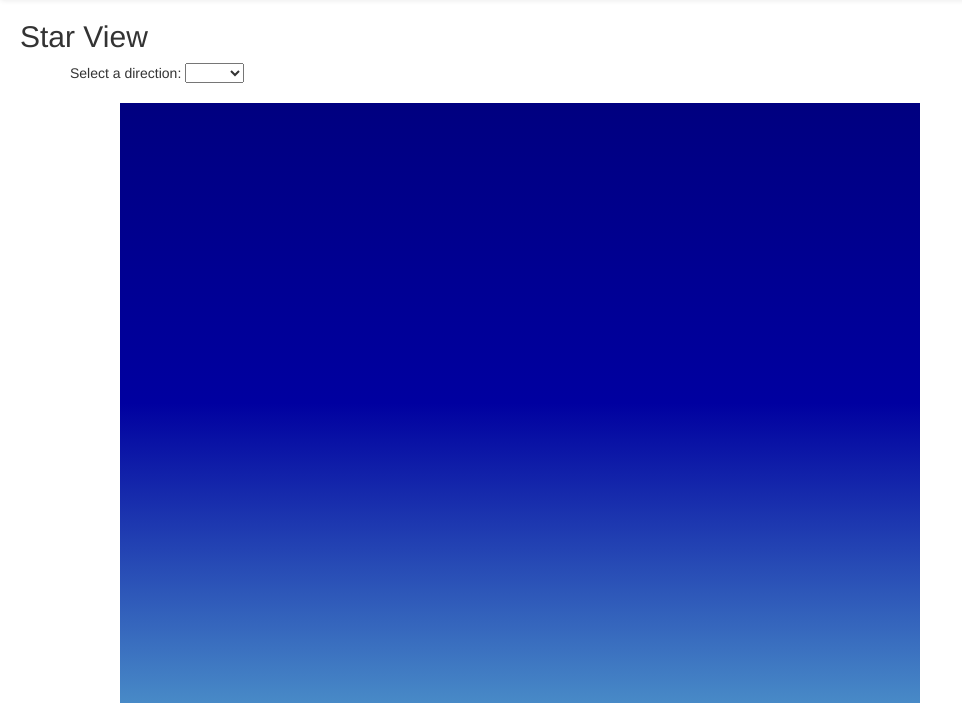
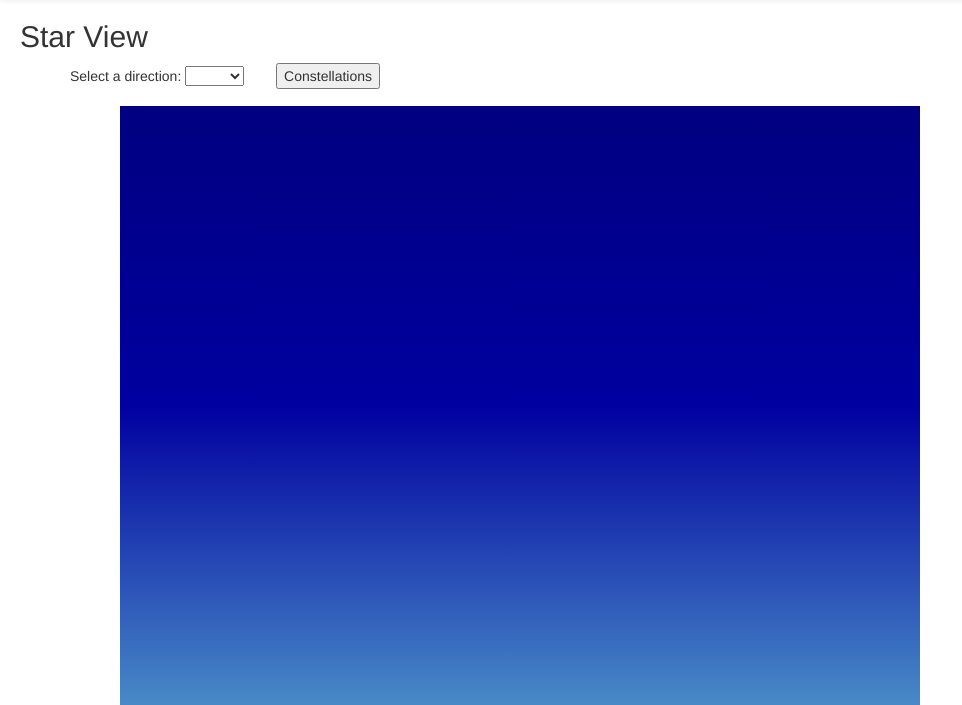
Before and after one commit to ZoeShirah/Hackbright_Star_Project, a Flask app: page /generator in a window 1280 px wide. Shown: the part 52-757 px from the top of the page, without its empty margins (0-962 px from the left). Run offline with Flask 2, Linux system fonts and the light colour scheme; some libraries are stand-ins or nearby versions.

Commit message:
added button for constellations(WIP), created helper functions file

```diff
--- a/server.py
+++ b/server.py
@@ -2,6 +2,7 @@
 
 from jinja2 import StrictUndefined
 import calculations as c
+from helpers import create_list_of_stars
 from flask import Flask, render_template, redirect, request, flash, session
 from flask_debugtoolbar import DebugToolbarExtension
 import json
@@ -25,12 +26,14 @@ app.jinja_env.undefined = StrictUndefined
 @app.route('/')
 def index():
     """Homepage."""
+
     return render_template("homepage.html")
 
 
 @app.route("/stars")
 def star_list(last=0):
     """Show list of stars, 1000 at a time (there are 87,353 stars)"""
+
     try:
         last = int(request.args.get("last"))-1
     except TypeError:
@@ -45,6 +48,7 @@ def star_list(last=0):
 @app.route("/stars/<star_id>")
 def show_star(star_id):
     """Show info about a star"""
+
     try:
         star = Star.query.filter_by(star_id=star_id).one()
     except sqlalchemy.orm.exc.NoResultFound:
@@ -56,6 +60,7 @@ def show_star(star_id):
 @app.route("/login")
 def login_form():
     """Show user log in form"""
+
     if session.get('logged_in') is True:
         flash('user already signed in')
         return redirect('/')
@@ -66,6 +71,7 @@ def login_form():
 @app.route("/login", methods=["POST"])
 def login_process():
     """Process Log-in, checking password"""
+
     username = request.form.get('username')
     password = request.form.get('password')
 
@@ -92,12 +98,14 @@ def login_process():
 @app.route("/generator")
 def generator_form():
     """Show generated map and form"""
+
     return render_template("generator.html")
 
 
 @app.route("/register")
 def register_form():
     """show the registration form"""
+
     if 'user_id' in session:
         flash('user already signed in')
         return redirect('/')
@@ -136,6 +144,7 @@ def register_process():
 @app.route('/logout')
 def logout_process():
     """logout the user by removing their info from the session"""
+
     if 'user_id' in session:
         del session['user_id']
         flash('logged out')
@@ -219,6 +228,7 @@ def search():
 @app.route('/change_defaults')
 def change_defaults():
     """ Take user input for lat/long and time and redraw sky"""
+
     lat = request.args.get("latitude")
     lon = request.args.get("longitude")
     date = request.args.get("date")
@@ -251,33 +261,6 @@ def change_defaults():
 
     return redirect('/generator')
 
-# *****************************************************************
-# Helper functions
-
-
-def create_list_of_stars(direction):
-    stars = Star.query.filter(Star.magnitude < 5).order_by(Star.star_id).all()
-    star_data = []
-    for star in stars:
-        #ra is in hours/min/sec, 1 hour = 15 degrees, so must multiply by 15
-        ra = c.convert_degrees_to_radians((15*star.ra))
-        dec = c.convert_degrees_to_radians(star.dec)
-        la = float(session.get("lat", 0.65929689448))
-        lo = float(session.get("lon", -2.1366218688))
-        t = session.get("time", datetime.utcnow())
-        altAz = c.get_current_altAz(float(ra), float(dec), lo, la, t)
-        visible = c.get_visible_window(altAz.alt, altAz.az)
-        if direction in visible:
-            star_info = c.convert_sky_to_pixel(altAz.alt, altAz.az, direction)
-            color = c.get_color(float(star.color_index))
-            star_info.update({'magnitude': float(star.magnitude),
-                              'color': color,
-                              'id': star.star_id})
-            if star.name:
-                star_info.update({'name': star.name})
-            star_data.append(star_info)
-    return star_data
-
 
 if __name__ == "__main__":
     # We have to set debug=True here, since it has to be True at the
--- a/static/styles.css
+++ b/static/styles.css
@@ -20,6 +20,7 @@ body{
 #direction {
     margin-left: 50px;
     margin-bottom: 20px;
+    display: inline-block;
 }
 
 .d3tooltip {
@@ -33,3 +34,8 @@ body{
     border-style: solid;
     font-weight: bold;
 }
+
+#constellation {
+    margin-right: 500px;
+    display: inline-block;
+}
--- a/templates/generator.html
+++ b/templates/generator.html
@@ -9,8 +9,9 @@
         <option value="East">East</option>
         <option value="South">South</option>
         <option value="West">West</option>
-    </select>
+    </select>&emsp;&emsp;
 </form>
+<button type="button" id="constellation">Constellations</button>
 <div class="indented">
     <div id='d3starfield'></div>
 </div>
```
Also changed, not shown: helpers.py (added, +35 -0 lines).
